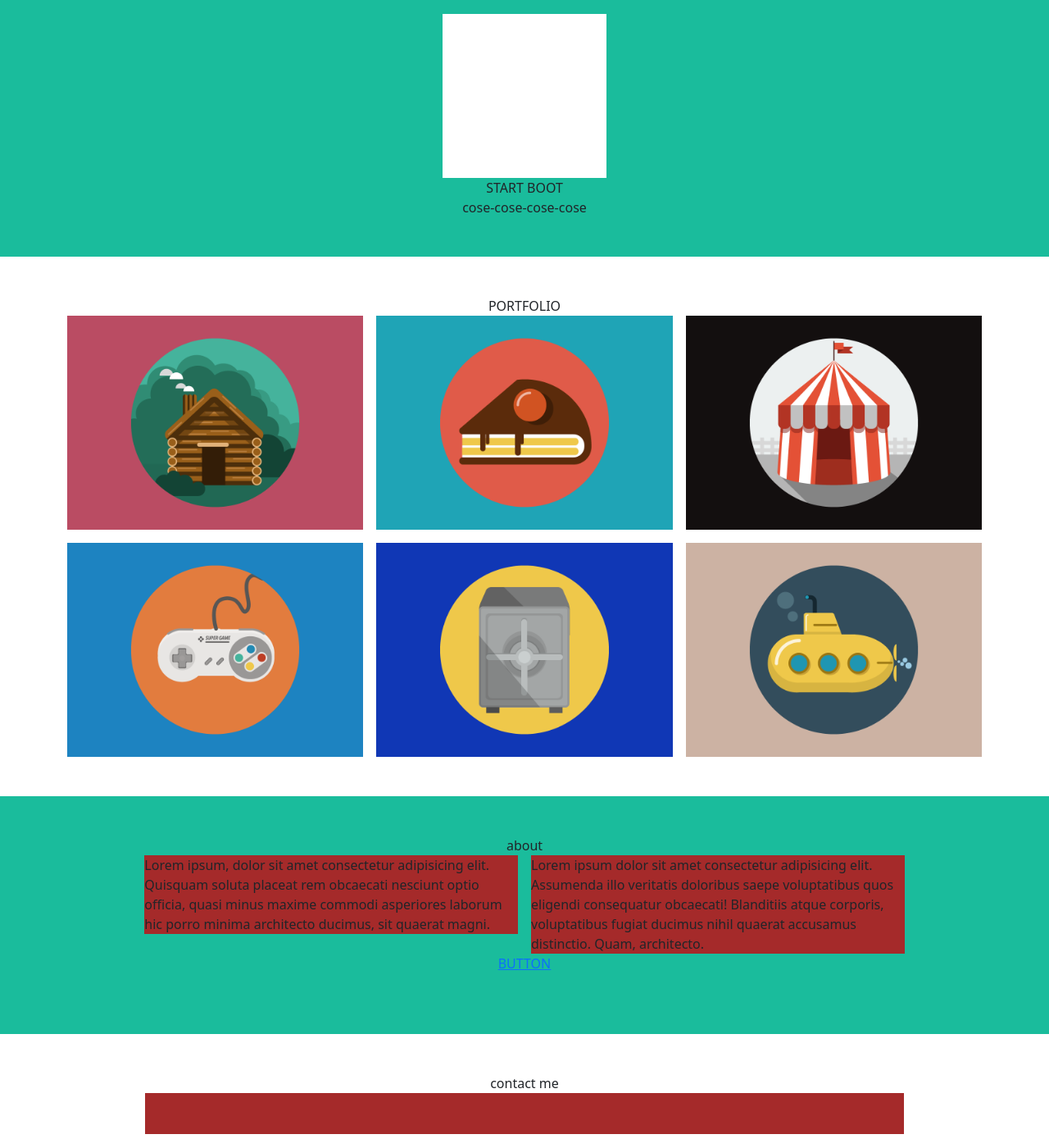
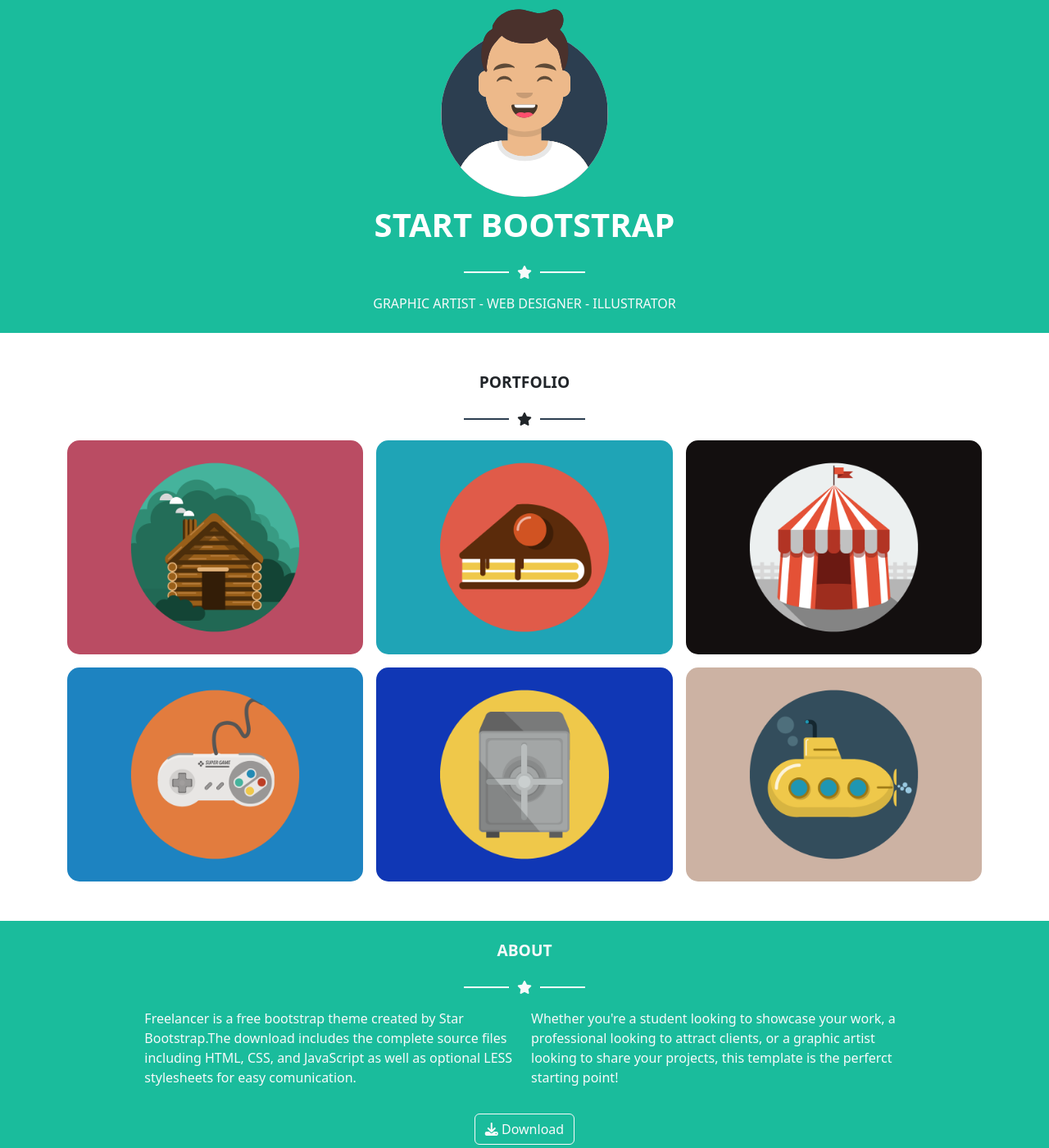
Before and after one commit to alessandraspalla/html-css-bootstrap-freelancer, a plain HTML site: page index.html in a window 1280 px wide. Shown: the part 111-1511 px from the top of the page at 82% size. Drawn offline with nearby package versions, Linux system fonts and the light colour scheme.

Commit message:
sezioni jumbotron portfolio e about

```diff
--- a/css/style.css
+++ b/css/style.css
@@ -1,6 +1,10 @@
 header, #copyright {
     min-height: 80px;
     background-color: #2c3e50;
+}
+
+.title {
+    text-align: center;
 }
 
 /* MODIFICHE NAVBAR BS COMPONENT */
@@ -42,19 +46,55 @@ footer {
 }
 
 .image {
-    width: 200px;
-    height: 200px;
-    margin: 0 auto;
-    background-color: #fff;
+    width: 50%;
+    margin: 10px auto;
 }
 
 img {
     width: 100%;
+    border-radius: 15px;
 }
 
-.title {
-    text-align: center;
+/* versione tablet */
+@media screen and (min-width:768px) {
+    .image {
+        width: 30%;
+    }
 }
+
+/* versione desktop */
+@media screen and (min-width:992px) {
+    .image {
+        width: 20%;
+    }
+}
+
+h1 {
+    color: #fff;
+    font-weight: 700;
+}
+
+h2 {
+    font-size: 1.2rem;
+    font-weight: 600;
+}
+
+/* STYLE LINE AND STAR */
+.line {
+    display: inline-block;
+    width: 55px;
+    height: 2px;
+    margin: 25px 10px;
+}
+
+.white {
+    background-color: #fff;
+}
+
+.black {
+    background-color: #2c3e50;
+}
+
 /* DEBUG */
 #jumbotron, section, footer {
     min-height: 150px;
--- a/index.html
+++ b/index.html
@@ -5,6 +5,7 @@
     <meta http-equiv="X-UA-Compatible" content="IE=edge">
     <meta name="viewport" content="width=device-width, initial-scale=1.0">
     <link href="https://cdn.jsdelivr.net/npm/bootstrap@5.3.0-alpha3/dist/css/bootstrap.min.css" rel="stylesheet" integrity="sha384-KK94CHFLLe+nY2dmCWGMq91rCGa5gtU4mk92HdvYe+M/SXH301p5ILy+dN9+nJOZ" crossorigin="anonymous">
+    <link rel="stylesheet" href="https://cdnjs.cloudflare.com/ajax/libs/font-awesome/6.4.0/css/all.min.css" integrity="sha512-iecdLmaskl7CVkqkXNQ/ZH/XLlvWZOJyj7Yy7tcenmpD1ypASozpmT/E0iPtmFIB46ZmdtAc9eNBvH0H/ZpiBw==" crossorigin="anonymous" referrerpolicy="no-referrer" />
     <link rel="stylesheet" href="css/style.css">
     <title>Bootstrap-Freelancer</title>
 </head>
@@ -23,13 +24,13 @@
         </div> -->
 
         <!-- BS COMPONENT -->
-        <nav class="navbar navbar-expand-lg bg-body-tertiary w-100">
+        <nav class="navbar navbar-expand-md bg-body-tertiary w-100">
             <div class="container-fluid">
               <a class="navbar-brand" href="#">START BOOTSTRAP</a>
               <button class="navbar-toggler" type="button" data-bs-toggle="collapse" data-bs-target="#navbarNav" aria-controls="navbarNav" aria-expanded="false" aria-label="Toggle navigation">
                 <span class="navbar-toggler-icon"></span>
               </button>
-              <div class="collapse navbar-collapse" id="navbarNav">
+              <div class="collapse navbar-collapse justify-content-end" id="navbarNav">
                 <ul class="navbar-nav">
                   <li class="nav-item">
                     <a class="nav-link active" aria-current="page" href="#">PORTFOLIO</a>
@@ -48,16 +49,23 @@
 
     <!-- jumbotron -->
     <div id="jumbotron">
-        <div class="container text-center py-5">
+        <div class="container text-center py-4">
             <div class="image">
-
+                <img src="img/avatar.svg" alt="avatar">
             </div>
             <div class="title">
-                START BOOT
+                <h1>START BOOTSTRAP</h1>
             </div>
-            <span>
-                cose-cose-cose-cose
-            </span>
+            <div class="sub-title d-flex align-items-center justify-content-center">
+                <span class="line white"></span>
+                <span class="star">
+                    <i class="fa-solid fa-star text-light"></i>
+                </span>
+                <span class="line white"></span>
+            </div>
+            <div class="text-light">
+                GRAPHIC ARTIST - WEB DESIGNER - ILLUSTRATOR
+            </div>
         </div>
     </div>
 
@@ -65,7 +73,16 @@
     <section>
         <div class="container py-5">
             <div class="title">
-                PORTFOLIO
+                <h2>
+                   PORTFOLIO
+                </h2>
+            </div>
+            <div class="sub-title d-flex align-items-center justify-content-center">
+                <span class="line black"></span>
+                <span class="star">
+                    <i class="fa-solid fa-star"></i>
+                </span>
+                <span class="line black"></span>
             </div>
             <div class="row row-cols-1 gx-2 gy-3 row-cols-md-2 row-cols-lg-3 g-3">
                 <div class="col">
@@ -92,26 +109,39 @@
 
     <!-- sezione about -->
     <section id="about">
-        <div class="container py-5">
-            <div class="title">
-                about
+        <div class="container py-4">
+            <div class="title text-light">
+                <h2>
+                   ABOUT
+                </h2>
             </div>
-            <div class="row justify-content-center g-3">
+            <div class="sub-title d-flex align-items-center justify-content-center">
+                <span class="line white"></span>
+                <span class="star">
+                    <i class="fa-solid fa-star text-light"></i>
+                </span>
+                <span class="line white"></span>
+            </div>
+
+            <div class="row justify-content-center g-3 mb-3">
                 <div class="col-8 col-md-5">
-                    <div class="item">
-                        Lorem ipsum, dolor sit amet consectetur adipisicing elit. Quisquam soluta placeat rem obcaecati nesciunt optio officia, quasi minus maxime commodi asperiores laborum hic porro minima architecto ducimus, sit quaerat magni.
-                    </div>
+                    <p class="text-light">
+                        Freelancer is a free bootstrap theme created by Star Bootstrap.The download includes the complete source files including HTML, CSS, and JavaScript as well as optional LESS stylesheets for easy comunication.
+                    </p>
                 </div>
                 <div class="col-8 col-md-5">
-                    <div class="item">
-                        Lorem ipsum dolor sit amet consectetur adipisicing elit. Assumenda illo veritatis doloribus saepe voluptatibus quos eligendi consequatur obcaecati! Blanditiis atque corporis, voluptatibus fugiat ducimus nihil quaerat accusamus distinctio. Quam, architecto.
-                    </div>
+                    <p class="text-light">
+                        Whether you're a student looking to showcase your work, a professional looking to attract clients, or a graphic artist looking to share your projects, this template is the perferct starting point!
+                    </p>
                 </div>
             </div>
 
             <div class="row text-center">
                 <div class="col">
-                    <a href="#">BUTTON</a>
+                    <button type="button" class="btn btn-outline-light">
+                        <i class="fa-solid fa-download"></i>
+                        Download
+                    </button>
                 </div>
             </div>
         </div>
```
